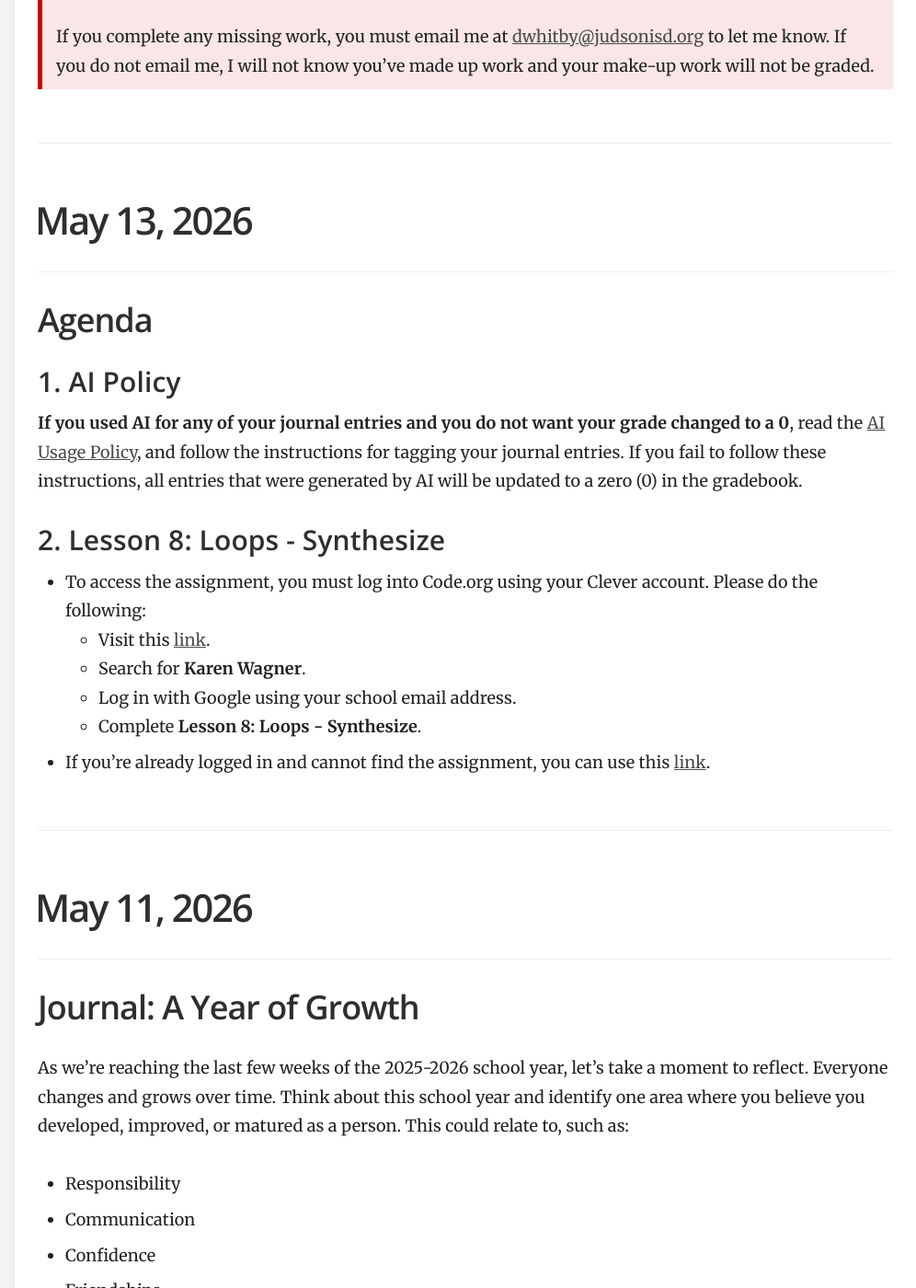
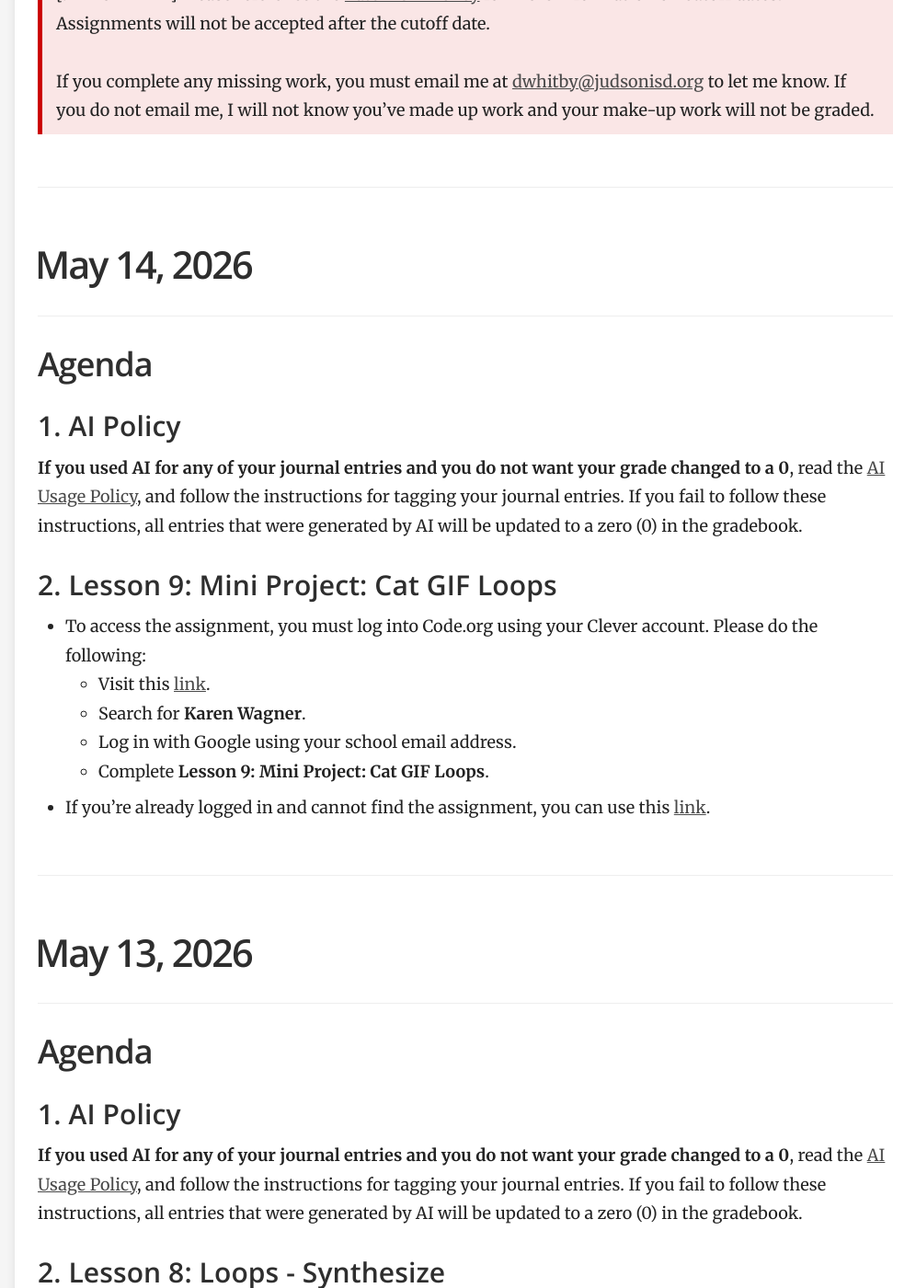
Before and after one commit to mswhitby/classroom, a Jekyll site: the page built from _docs/classes/7th.md, in a window 1280 px wide and 1400 px high, scrolled down 2296 px. Shown: the whole window at 92% size, without its empty margins (284-1280 px from the left). Built offline with Jekyll 4.4.1, drawn with Linux system fonts in a browser that asks for light colours; some of the changed text lies outside the part shown.

Commit message:
Updated lessons

```diff
--- a/_docs/classes/7th.md
+++ b/_docs/classes/7th.md
@@ -18,28 +18,35 @@ order: 6
   <tr>
     <td align="left">May 6, 2026</td>
     <td align="left">May 13, 2026</td>
-    <td align="left"><a href="https://github.com/mswhitby/classroom/blob/main/_docs/classes/3rd.md#may-6-2026">Journal: Are You Training AI Without Knowing It?</a></td>
+    <td align="left"><a href="https://github.com/mswhitby/classroom/blob/main/_docs/classes/7th.md#may-6-2026">Journal: Are You Training AI Without Knowing It?</a></td>
     <td align="left">Daily</td>
   </tr>
 
   <tr>
     <td align="left">May 7, 2026</td>
     <td align="left">May 14, 2026</td>
-    <td align="left"><a href="https://github.com/mswhitby/classroom/blob/main/_docs/classes/3rd.md#may-7-2026">Lesson 7: Loops - Practice</a></td>
+    <td align="left"><a href="https://github.com/mswhitby/classroom/blob/main/_docs/classes/7th.md#may-7-2026">Lesson 7: Loops - Practice</a></td>
     <td align="left">Daily</td>
   </tr>
 
    <tr>
     <td align="left">May 11, 2026</td>
     <td align="left">May 15, 2026</td>
-    <td align="left"><a href="https://github.com/mswhitby/classroom/blob/main/_docs/classes/3rd.md#may-11-2026">Journal: A Year of Growth </a></td>
+    <td align="left"><a href="https://github.com/mswhitby/classroom/blob/main/_docs/classes/7th.md#may-11-2026">Journal: A Year of Growth </a></td>
     <td align="left">Daily</td>
   </tr>
 
   <tr>
     <td align="left">May 13, 2026</td>
     <td align="left">May 19, 2026</td>
-    <td align="left"><a href="https://github.com/mswhitby/classroom/blob/main/_docs/classes/3rd.md#may-13-2026">Lesson 8: Loops - Synthesize</a></td>
+    <td align="left"><a href="https://github.com/mswhitby/classroom/blob/main/_docs/classes/7th.md#may-13-2026">Lesson 8: Loops - Synthesize</a></td>
+    <td align="left">Daily</td>
+  </tr>
+
+  <tr>
+    <td align="left">May 14, 2026</td>
+    <td align="left">May 20, 2026</td>
+    <td align="left"><a href="https://github.com/mswhitby/classroom/blob/main/_docs/classes/7th.md#may-14-2026">Lesson 9: Mini Project: Cat GIF Loops</a></td>
     <td align="left">Daily</td>
   </tr>
 </table>
@@ -200,6 +207,27 @@ order: 6
 
 ****
 
+
+# May 14, 2026
+
+## Agenda
+
+### 1. AI Policy
+
+**If you used AI for any of your journal entries and you do not want your grade changed to a 0**, read the [AI Usage Policy](https://github.com/mswhitby/classroom/blob/main/_docs/resources/ai_policy.md), and follow the instructions for tagging your journal entries. If you fail to follow these instructions, all entries that were generated by AI will be updated to a zero (0) in the gradebook.
+
+### 2. Lesson 9: Mini Project: Cat GIF Loops
+
+- To access the assignment, you must log into Code.org using your Clever account. Please do the following:
+    - Visit this [link](https://clever.com/oauth/district-picker?client_id=2f27405716644a951b23&redirect_uri=https%3A%2F%2Fstudio.code.org%2Fusers%2Fauth%2Fclever%2Fcallback&response_type=code&state=ede33ff61289cf32708a0f54079cdd23e31d0b0a02b0e0e8).
+    - Search for **Karen Wagner**.
+    - Log in with Google using your school email address.
+    - Complete **Lesson 9: Mini Project: Cat GIF Loops**.
+
+- If you're already logged in and cannot find the assignment, you can use this [link](https://studio.code.org/courses/programming-with-music-lab-2025/units/1/lessons/9/levels/1).
+
+----
+
 # May 13, 2026
 
 ## Agenda
```
Also changed, not shown: _docs/classes/3rd.md (+28 -0 lines).
